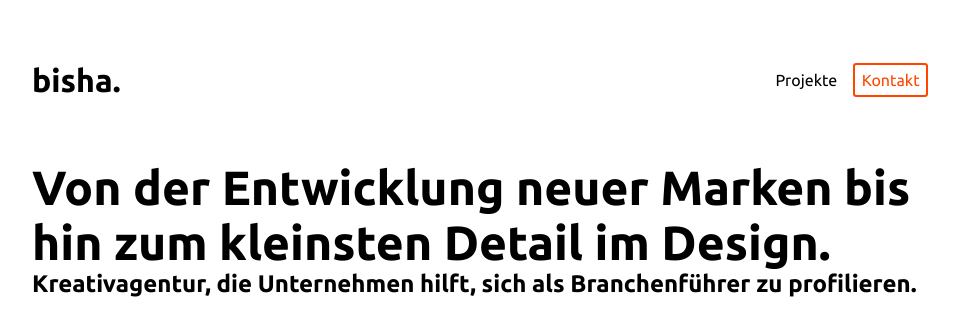
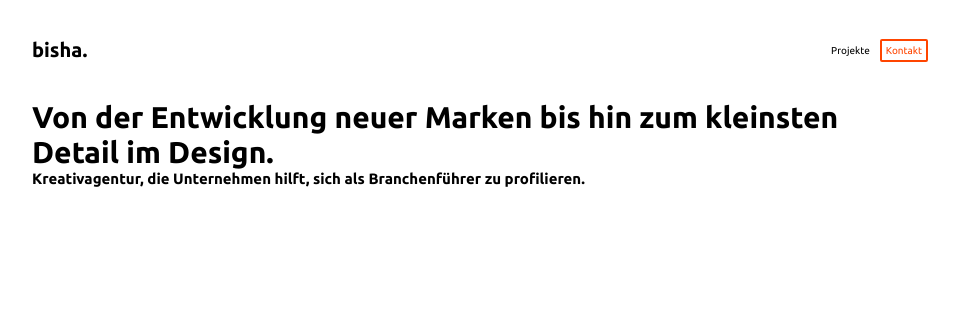
Before and after one commit to zerokater/bisha, a SvelteKit app: page / in a window 1280 px wide. Shown: the top 336 px of the page, without its empty margins (160-1119 px from the left). Built offline with nearby package versions, Linux system fonts and the light colour scheme.

Commit message:
font-size

```diff
--- a/src/routes/+layout.svelte
+++ b/src/routes/+layout.svelte
@@ -12,6 +12,10 @@
       box-sizing: border-box;
       padding: 0;
       margin: 0;
+    }
+
+    :global(html){
+      font-size: 10px;
     }
 
     :global(body){
```
